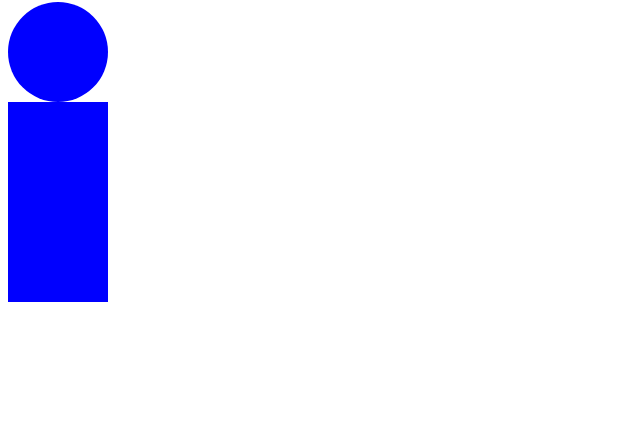
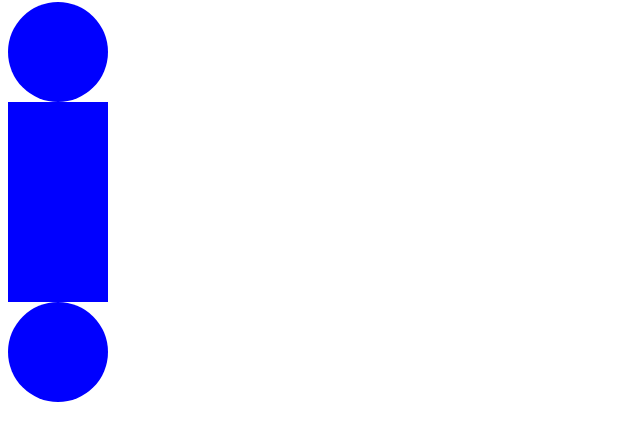
Before and after one commit to syedzubairahmed001/instagram-clone, a plain HTML site: page index.html in a window 1280 px wide. Shown: the part 78-518 px from the top of the page, without its empty margins (0-640 px from the left). Drawn offline with Linux system fonts and the light colour scheme.

Commit message:
this will deploy to production

```diff
--- a/index.html
+++ b/index.html
@@ -11,5 +11,6 @@
     <div class="circle"></div>
     <div class="box"></div>
     <div class="box"></div>
+    <div class="circle"></div>
 </body>
 </html>
```
